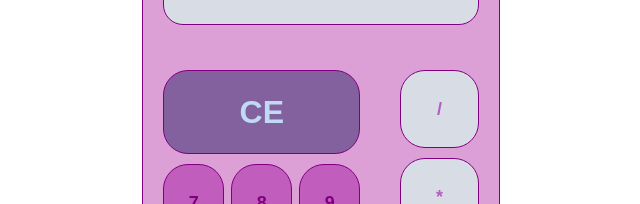
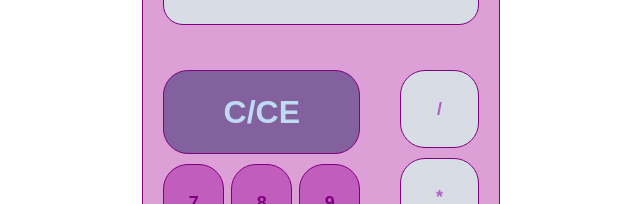
Before and after one commit to sadnaastasia/calculator, a React (Create React App) app in the folder my-app/: page / in a window 1280 px wide. Shown: the part 159-363 px from the top of the page, without its empty margins (319-959 px from the left). Built offline with nearby package versions, Linux system fonts and the light colour scheme.

Commit message:
C/CE button

```diff
--- a/my-app/src/App.js
+++ b/my-app/src/App.js
@@ -3,7 +3,7 @@ import Display from './components/display/Display.jsx';
 import ButtonNumber from './components/buttonNumber/ButtonNumber.jsx';
 import ButtonFunction from './components/buttonFunction/ButtonFunction.jsx';
 import ButtonDoMath from './components/buttonDoMath/ButtonDoMath.jsx';
-import ButtonCE from './components/buttonCE/ButtonCE.jsx';
+import ButtonDelete from './components/buttonCE/ButtonDelete.jsx';
 import { createContext, useState } from 'react';
 
 export const CalcContext = createContext();
@@ -85,6 +85,14 @@ function App() {
         break;
     }
   };
+  const handleCEOperation = () => {
+    setNumber('0');
+  };
+  const handleCOperation = () => {
+    setNumber('0');
+    setStoredNumber('');
+    setFunctionType('');
+  };
 
   return (
     <CalcContext.Provider
@@ -93,11 +101,13 @@ function App() {
         storedNumber,
         functionType,
         setNumber,
-        handleSetDisplayValue,
         setStoredNumber,
         setFunctionType,
+        handleSetDisplayValue,
         handleFunctionType,
         handleDoMath,
+        handleCEOperation,
+        handleCOperation,
       }}
     >
       <div className="App">
@@ -105,7 +115,7 @@ function App() {
           <Display />
           <div className="pad">
             <div className="number-CE-pad">
-              <ButtonCE />
+              <ButtonDelete />
               <div className="number-pad">
                 <ButtonNumber />
               </div>
--- a/my-app/src/components/buttonCE/ButtonCE.jsx
+++ /dev/null
@@ -1,4 +0,0 @@
-import './ButtonCE.css';
-export default function ButtonCE() {
-  return <button className="buttonCE">CE</button>;
-}
--- /dev/null
+++ b/my-app/src/components/buttonCE/ButtonDelete.jsx
@@ -0,0 +1,15 @@
+import { CalcContext } from '../../App';
+import { useContext } from 'react';
+import './ButtonDelete.css';
+export default function ButtonDelete() {
+  const { handleCEOperation, handleCOperation } = useContext(CalcContext);
+  return (
+    <button
+      className="buttonCE"
+      onClick={() => handleCEOperation()}
+      onDoubleClick={() => handleCOperation()}
+    >
+      C/CE
+    </button>
+  );
+}
```
Also changed, not shown: my-app/src/components/buttonCE/ButtonDelete.css (renamed from my-app/src/components/buttonCE/ButtonCE.css).
